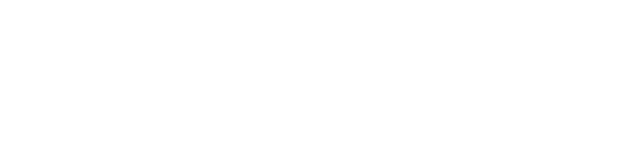
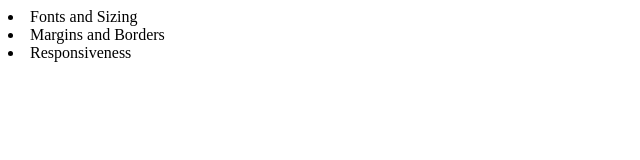
Before and after one commit to sohail019/Tailwind-CSS, a plain HTML site: page index.html in a window 1280 px wide. Shown: the whole page, without its empty margins (0-640 px from the left). Drawn offline with Linux system fonts and the light colour scheme.

```diff
--- a/index.html
+++ b/index.html
@@ -6,5 +6,11 @@
     <meta name="viewport" content="width=device-width, initial-scale=1.0" />
     <title>Tailwind Css</title>
   </head>
-  <body></body>
+  <body>
+    <nav>
+      <li>Fonts and Sizing</li>
+      <li>Margins and Borders</li>
+      <li>Responsiveness</li>
+    </nav>
+  </body>
 </html>
```
